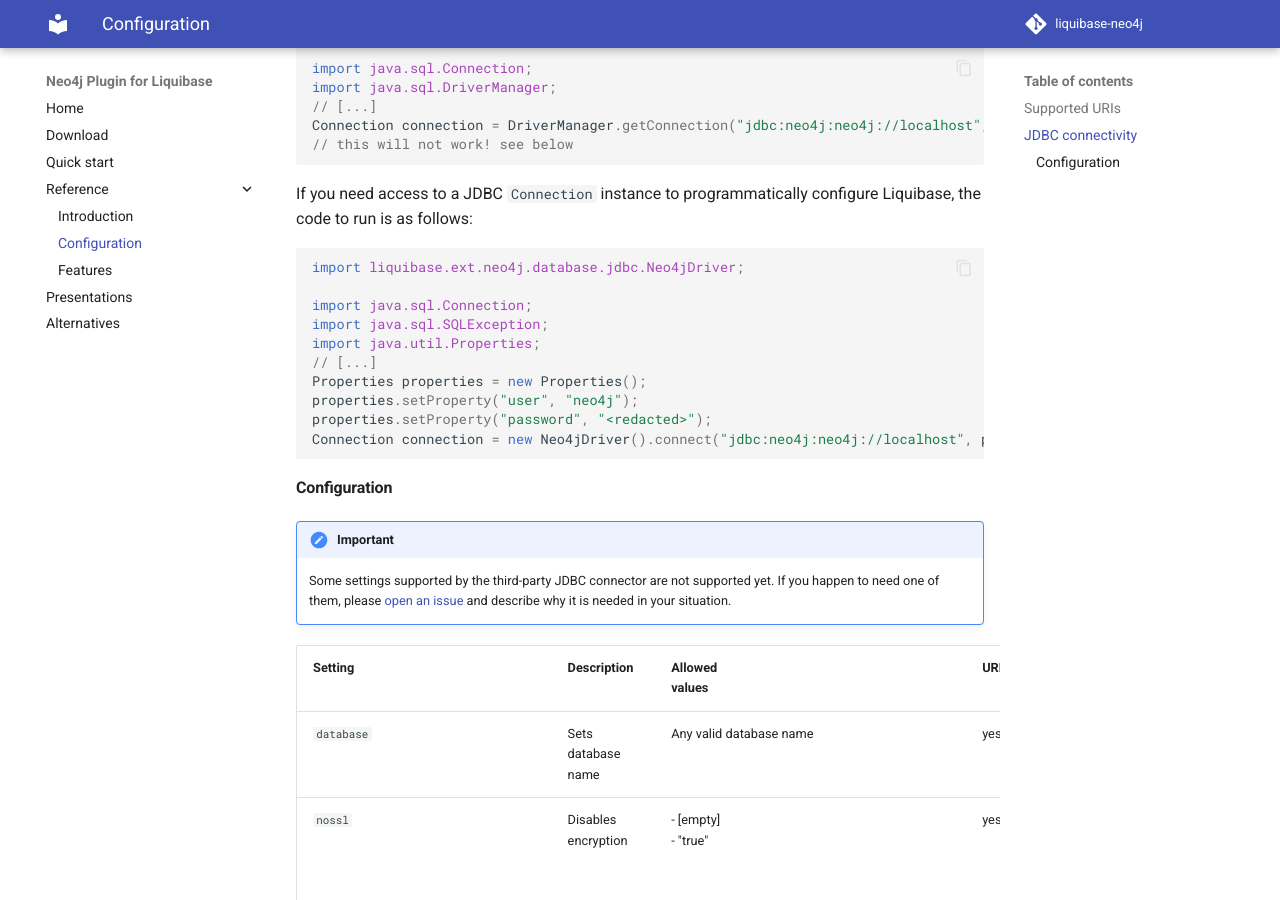
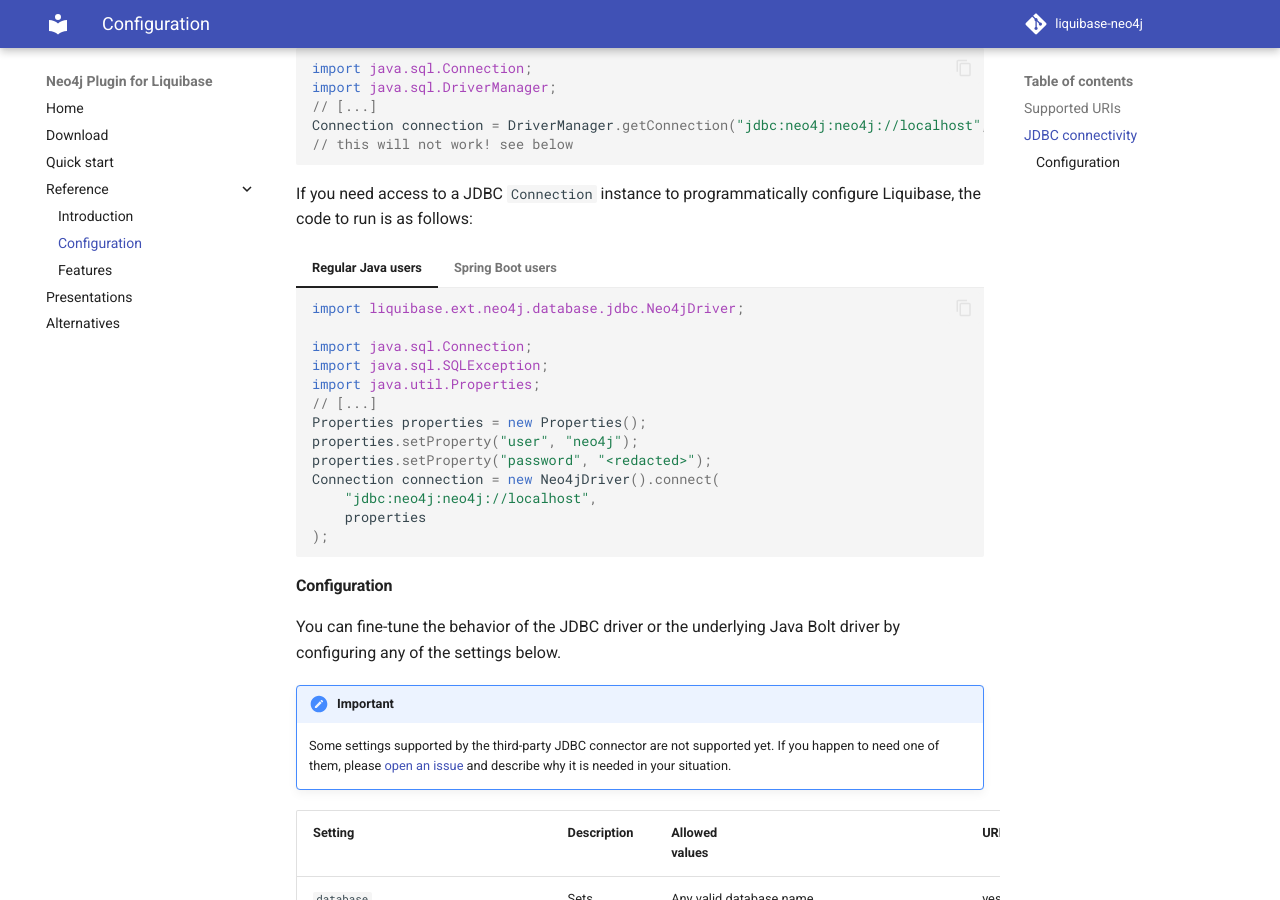
Before and after one commit to liquibase/liquibase-neo4j, an MkDocs documentation site: the page built from docs/reference-configuration.md, in a window 1280 px wide and 900 px high, scrolled down 1152 px. Built offline with MkDocs 1.6.1 and Material for MkDocs 9.7.7, drawn with Linux system fonts in a browser that asks for light colours; comment, search, counter and statistics services are not loaded.

Commit message:
Add example configuration for Spring Boot

````diff
--- a/docs/reference-configuration.md
+++ b/docs/reference-configuration.md
@@ -46,20 +46,55 @@ Connection connection = DriverManager.getConnection("jdbc:neo4j:neo4j://localhos
 ```
 
 If you need access to a JDBC `Connection` instance to programmatically configure Liquibase, the code to run is as follows:
-```java
-import liquibase.ext.neo4j.database.jdbc.Neo4jDriver;
 
-import java.sql.Connection;
-import java.sql.SQLException;
-import java.util.Properties;
-// [...]
-Properties properties = new Properties();
-properties.setProperty("user", "neo4j");
-properties.setProperty("password", "<redacted>");
-Connection connection = new Neo4jDriver().connect("jdbc:neo4j:neo4j://localhost", properties);
-```
+=== "Regular Java users"
+
+    ```java
+    import liquibase.ext.neo4j.database.jdbc.Neo4jDriver;
+
+    import java.sql.Connection;
+    import java.sql.SQLException;
+    import java.util.Properties;
+    // [...]
+    Properties properties = new Properties();
+    properties.setProperty("user", "neo4j");
+    properties.setProperty("password", "<redacted>");
+    Connection connection = new Neo4jDriver().connect(
+        "jdbc:neo4j:neo4j://localhost",
+        properties
+    );
+    ```
+
+=== "Spring Boot users"
+
+    ```java
+    import javax.sql.DataSource;
+    import liquibase.ext.neo4j.database.jdbc.Neo4jDriver;
+    import org.springframework.boot.autoconfigure.liquibase.LiquibaseDataSource;
+    import org.springframework.context.annotation.Bean;
+    import org.springframework.jdbc.datasource.SimpleDriverDataSource;
+    // [...]
+
+    @LiquibaseDataSource
+    @Bean
+    public DataSource liquibaseNeo4jDataSource() {
+        // SimpleDriverDataSource is a great fit for Liquibase
+        // since it does not need any connection pooling
+        // note: you can set properties instead of hardcoding credentials
+        SimpleDriverDataSource dataSource = new SimpleDriverDataSource(
+            new Neo4jDriver(),
+            "jdbc:neo4j:bolt://localhost"
+        );
+        dataSource.setUsername("neo4j");
+        dataSource.setPassword("<redacted>");
+        return dataSource;
+    }
+    ```
 
 #### Configuration
+
+You can fine-tune the behavior of the JDBC driver or the underlying Java Bolt driver by configuring any of the settings
+below.
 
 !!! important
     Some settings supported by the third-party JDBC connector are not supported yet. If you happen to need one of them, please
````
